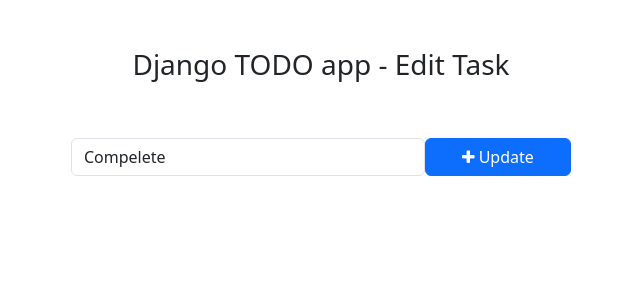
After one commit to rajpatel1709/todo, a Django app: page /todo/edit_task/1/ in a window 1280 px wide. The commit adds this page. Shown: the top 300 px of the page, without its empty margins (319-959 px from the left). Run offline with Django 5.2, Linux system fonts and the light colour scheme; data comes from the database, SQL or seed files in the repository; both versions use the stored data as it was after the commit.

Commit message:
todo app final

```diff
--- /dev/null
+++ b/templates/edit_task.html
@@ -0,0 +1,30 @@
+<!DOCTYPE html>
+<html lang="en">
+<head>
+    <meta charset="UTF-8">
+    <meta name="viewport" content="width=device-width, initial-scale=1.0">
+    <title>Edit Task -Django TODO app </title>
+ <!-- Bootstrap -->
+ <link href="https://cdn.jsdelivr.net/npm/bootstrap@5.3.0-alpha1/dist/css/bootstrap.min.css" rel="stylesheet" integrity="sha384-GLhlTQ8iRABdZLl6O3oVMWSktQOp6b7In1Zl3/Jr59b6EGGoI1aFkw7cmDA6j6gD" crossorigin="anonymous">
+ <script src="https://cdn.jsdelivr.net/npm/bootstrap@5.3.0-alpha1/dist/js/bootstrap.bundle.min.js" integrity="sha384-w76AqPfDkMBDXo30jS1Sgez6pr3x5MlQ1ZAGC+nuZB+EYdgRZgiwxhTBTkF7CXvN" crossorigin="anonymous"></script>
+ <!-- Font Awesome Icons -->
+ <link rel="stylesheet" href="https://cdnjs.cloudflare.com/ajax/libs/font-awesome/4.7.0/css/font-awesome.min.css">
+
+</head>
+<body>
+    <div class="container">
+    <h3 class="pt-5 pb-5 text-center">Django TODO app - Edit Task<h3/>
+    <form action="{% url 'edit_task' get_task.pk %}" method='POST' style="width:500px ; margin:auto;" >
+        {% csrf_token %}
+        <div class="form-group">
+            <span style="display: flex;">
+                <input type="text" name ='task' class="form-control" placeholder="Add a task" value= {{ get_task.task }}>
+                <button type='submit' class="btn btn-primary" style="width: 200px;"><i class="fa fa-plus"></i> Update</button>
+            </span>
+        </div>
+    </form>
+</div>
+
+
+</body>
+</html>
--- a/todo/urls.py
+++ b/todo/urls.py
@@ -2,4 +2,10 @@
 from . import views
 urlpatterns = [
     path('addTask', views.addTask , name ='addTask'),
+path('mark_as_done/<int:pk>/',views.mark_as_done, name='mark_as_done'),
+path('mark_as_undone/<int:pk>/',views.mark_as_undone, name='mark_as_undone'),
+path('edit_task/<int:pk>/', views.edit_task , name='edit_task'),
+path('delete_task/<int:pk>/', views.delete_task , name='delete_task'),
+
+
 ]
--- a/todo/views.py
+++ b/todo/views.py
@@ -1,4 +1,4 @@
-from django.shortcuts import render,redirect
+from django.shortcuts import get_object_or_404, render,redirect
 from django.http import HttpResponse
 from .models import Task
 
@@ -7,3 +7,31 @@
     task = request.POST['task']
     Task.objects.create(task=task)
     return redirect('home')
+def mark_as_done(request,pk):
+    task = get_object_or_404(Task ,pk=pk)
+    task.is_compeleted = True
+    task.save()
+    return redirect('home')
+def mark_as_undone(request,pk):
+    task = get_object_or_404(Task ,pk=pk)
+    task.is_compeleted = False
+    task.save()
+    return redirect('home')
+def edit_task(request,pk):
+    get_task = get_object_or_404(Task ,pk=pk)
+    if request.method == 'POST':
+        new_task = request.POST['task']
+        get_task.task = new_task
+        get_task.save()
+        return redirect('home')
+
+    else:
+        context = {
+            'get_task':get_task,
+              }
+
+        return render(request ,'edit_task.html',context)
+def delete_task(request,pk):
+    task = get_object_or_404(Task ,pk=pk)
+    task.delete()
+    return redirect('home')
--- a/todo_main/views.py
+++ b/todo_main/views.py
@@ -3,7 +3,11 @@
 def home(request):
     tasks = Task.objects.filter(is_compeleted=False).order_by('-updated_at')
     #it is ascending if -updated_at then descending order
+    compeleted_tasks = Task.objects.filter(is_compeleted=True)
+
     context = {
         'tasks':tasks,
+        'compeleted_tasks':compeleted_tasks,
+
     }
     return render(request,'home.html',context)
```
Also changed, not shown: templates/home.html (+14 -6 lines), db.sqlite3.
